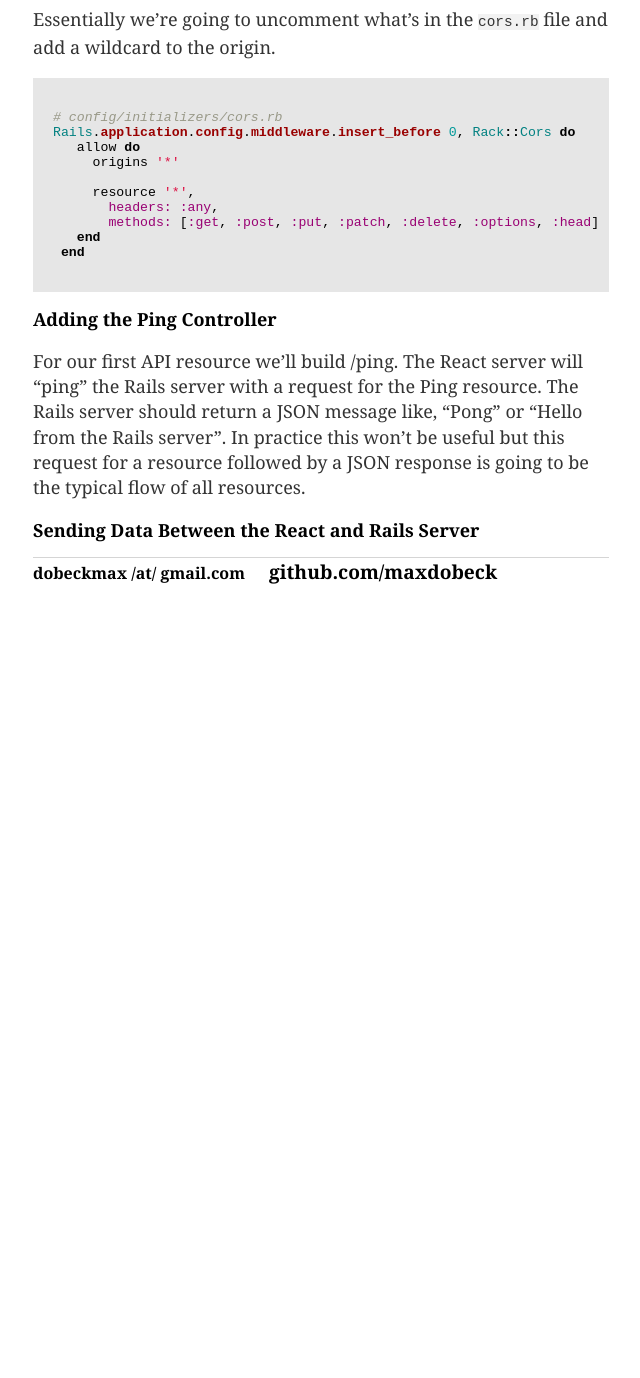
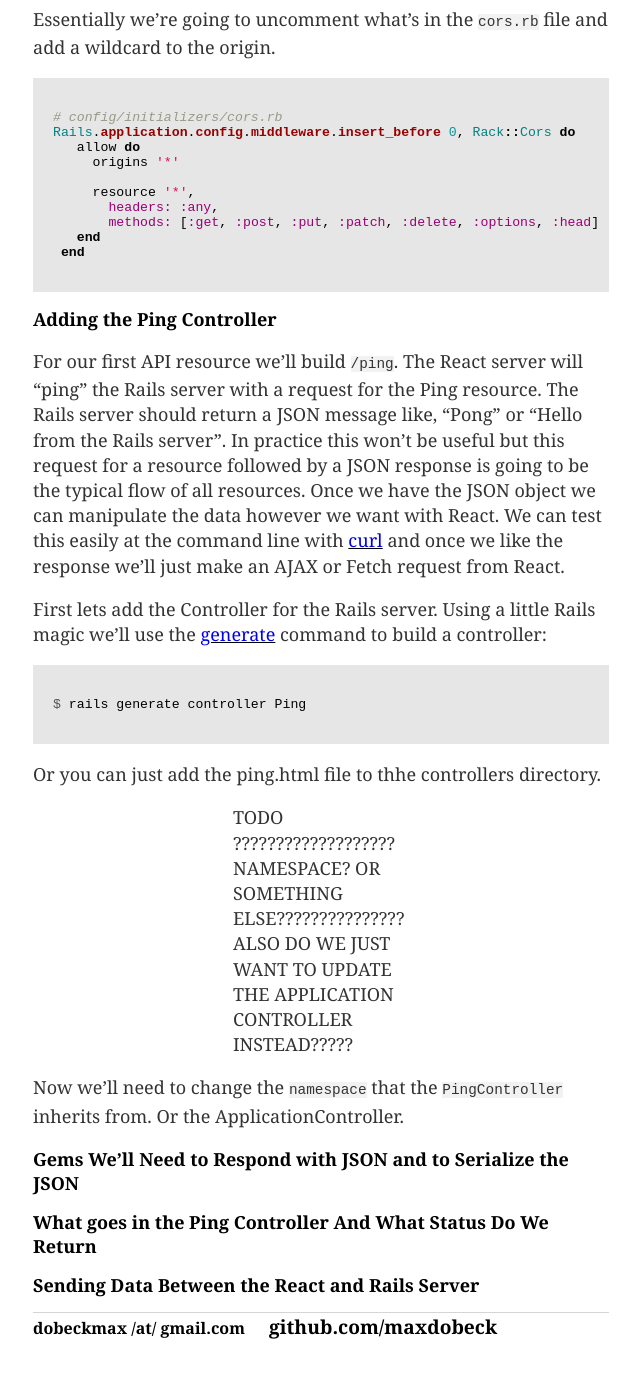
Before and after one commit to maxdobeck/maxdobeck.github.io, a Jekyll site: the page built from _posts/2017-08-11-create-react-app-w-rails-api.md, in a window 1280 px wide and 1400 px high, scrolled down 4223 px. Shown: the top 1378 px of the window, without its empty margins (319-959 px from the left). Built offline with Jekyll 4.4.1, drawn with Linux system fonts in a browser that asks for light colours; before the commit the page ends 4868 px from its top, so only the background shows below that.

Commit message:
Added some steps for the Ping controller, Space for Gems we'll need, and space for the actual code + status we return.

````diff
--- a/_posts/2017-08-11-create-react-app-w-rails-api.md
+++ b/_posts/2017-08-11-create-react-app-w-rails-api.md
@@ -95,6 +95,22 @@ Rails.application.config.middleware.insert_before 0, Rack::Cors do
  end
 ```
 ## Adding the Ping Controller ##
-For our first API resource we'll build /ping.  The React server will "ping" the Rails server with a request for the Ping resource.  The Rails server should return a JSON message like, "Pong" or "Hello from the Rails server".  In practice this won't be useful but this request for a resource followed by a JSON response is going to be the typical flow of all resources.
+For our first API resource we'll build `/ping`.  The React server will "ping" the Rails server with a request for the Ping resource.  The Rails server should return a JSON message like, "Pong" or "Hello from the Rails server".  In practice this won't be useful but this request for a resource followed by a JSON response is going to be the typical flow of all resources.  Once we have the JSON object we can manipulate the data however we want with React.  We can test this easily at the command line with [curl](#) and once we like the response we'll just make an AJAX or Fetch request from React.
+
+First lets add the Controller for the Rails server.  Using a little Rails magic we'll use the [generate](#) command to build a controller:
+```terminal
+$ rails generate controller Ping
+```
+Or you can just add the ping.html file to thhe controllers directory.
+
+>>>>>TODO
+???????????????????NAMESPACE?  OR SOMETHING ELSE???????????????  ALSO DO WE JUST WANT TO UPDATE THE APPLICATION CONTROLLER INSTEAD?????
+
+Now we'll need to change the `namespace` that the `PingController` inherits from.  Or the ApplicationController.
+
+## Gems We'll Need to Respond with JSON and to Serialize the JSON ##
+
+## What goes in the Ping Controller And What Status Do We Return ##
+
 
 ## Sending Data Between the React and Rails Server ##
````
